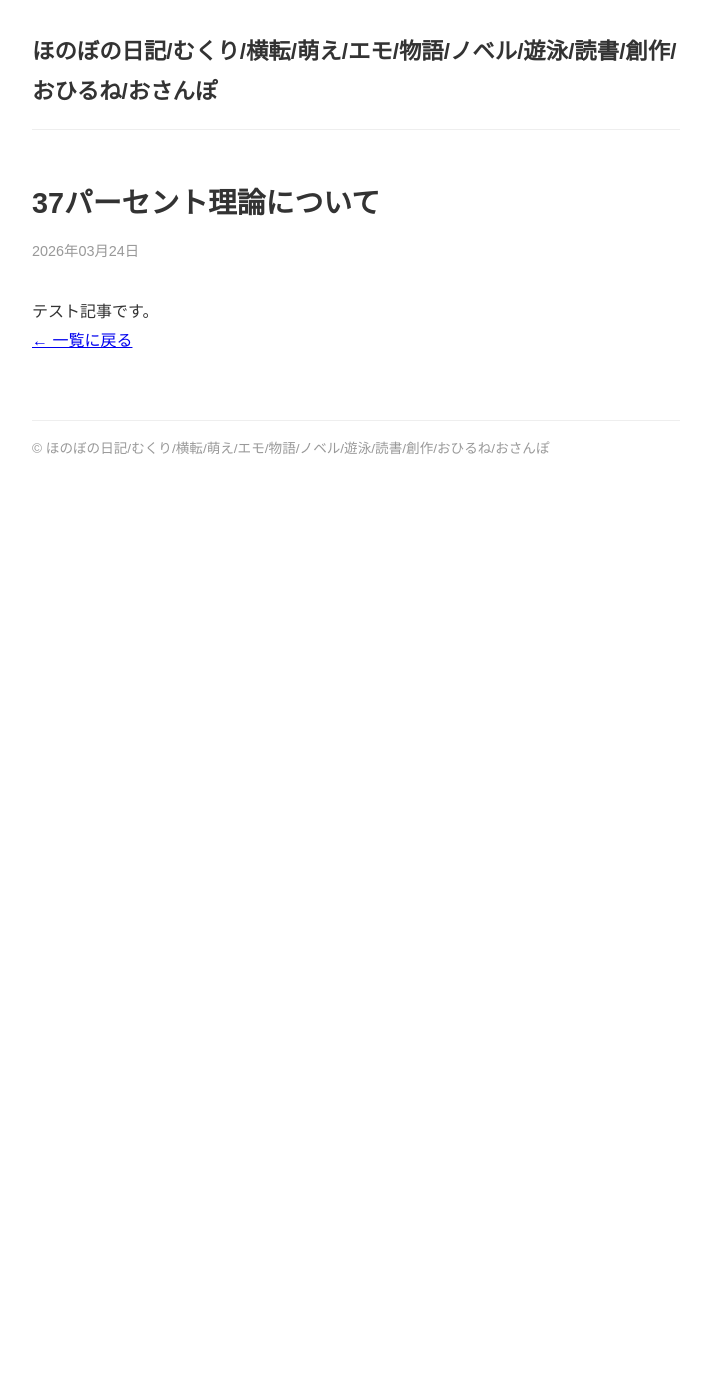
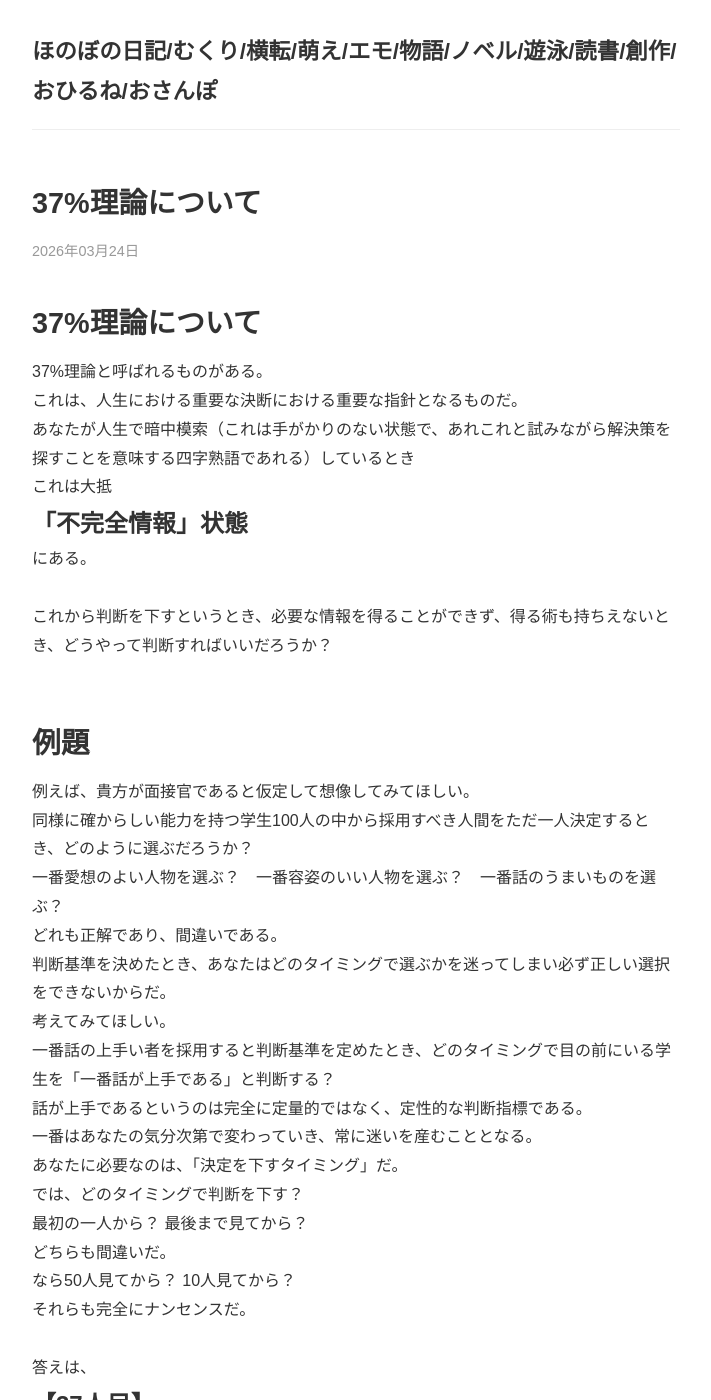
Before and after one commit to gydggufjdb/ofutongeo, a Jekyll site: the page built from _posts/2026-03-24-37per-theory.md, in a window 1280 px wide and 1400 px high. Shown: the whole window, without its empty margins (284-995 px from the left). Built offline with Jekyll 4.4.1, drawn with Linux system fonts in a browser that asks for light colours; some of the changed text lies outside the part shown.

Commit message:
add post

```diff
--- a/_posts/2026-03-24-37per-theory.md
+++ b/_posts/2026-03-24-37per-theory.md
@@ -1,7 +1,90 @@
 ---
 layout: post
-title: "37パーセント理論について"
+title: "37%理論について"
 date: 2026-03-24
 ---
 
-テスト記事です。
+# 37%理論について
+
+37%理論と呼ばれるものがある。
+これは、人生における重要な決断における重要な指針となるものだ。
+
+あなたが人生で暗中模索（これは手がかりのない状態で、あれこれと試みながら解決策を探すことを意味する四字熟語であれる）しているとき
+
+これは大抵
+## 「不完全情報」状態
+にある。
+
+<br>
+
+これから判断を下すというとき、必要な情報を得ることができず、得る術も持ちえないとき、どうやって判断すればいいだろうか？
+<br>
+<br>
+
+# 例題
+例えば、貴方が面接官であると仮定して想像してみてほしい。
+同様に確からしい能力を持つ学生100人の中から採用すべき人間をただ一人決定するとき、どのように選ぶだろうか？
+
+一番愛想のよい人物を選ぶ？　一番容姿のいい人物を選ぶ？　一番話のうまいものを選ぶ？
+
+どれも正解であり、間違いである。
+
+判断基準を決めたとき、あなたはどのタイミングで選ぶかを迷ってしまい必ず正しい選択をできないからだ。
+
+
+考えてみてほしい。
+
+一番話の上手い者を採用すると判断基準を定めたとき、どのタイミングで目の前にいる学生を「一番話が上手である」と判断する？
+
+話が上手であるというのは完全に定量的ではなく、定性的な判断指標である。
+一番はあなたの気分次第で変わっていき、常に迷いを産むこととなる。
+あなたに必要なのは、「決定を下すタイミング」だ。
+
+では、どのタイミングで判断を下す？
+
+最初の一人から？  最後まで見てから？
+
+どちらも間違いだ。
+
+なら50人見てから？  10人見てから？
+
+それらも完全にナンセンスだ。
+
+<br>
+
+答えは、
+
+## 【37人目】
+<br>
+
+
+
+
+
+なぜ37人目？？　そう思っただろう。安心してほしい。この数字を深く考える必要はない。
+
+<br>
+
+## これは神の数字だ。
+
+<br>
+
+「37%理論」で検索してみてほしい。きっと答えを示してくれるだろう。
+
+
+カンタンに説明すると
+「不確実情報」状態にあるときは「37%」時点で
+
+【観察】の状態から【決断】の状態に移行することが最も合理的であるということだ。
+
+<br>
+
+ぜひ利用してみてほしい。
+
+<br>
+<br>
+
+### 神は存在しないが、人間はいつだって神となることができる。
+
+
+以上。
```
